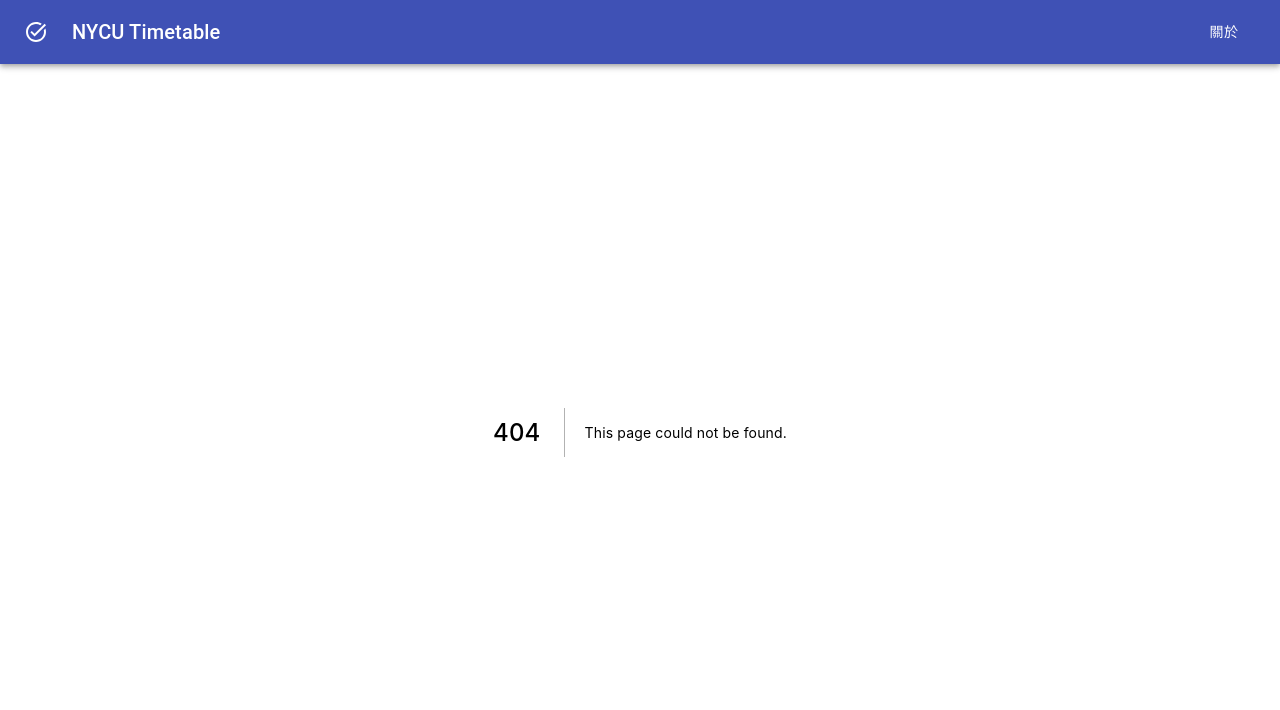
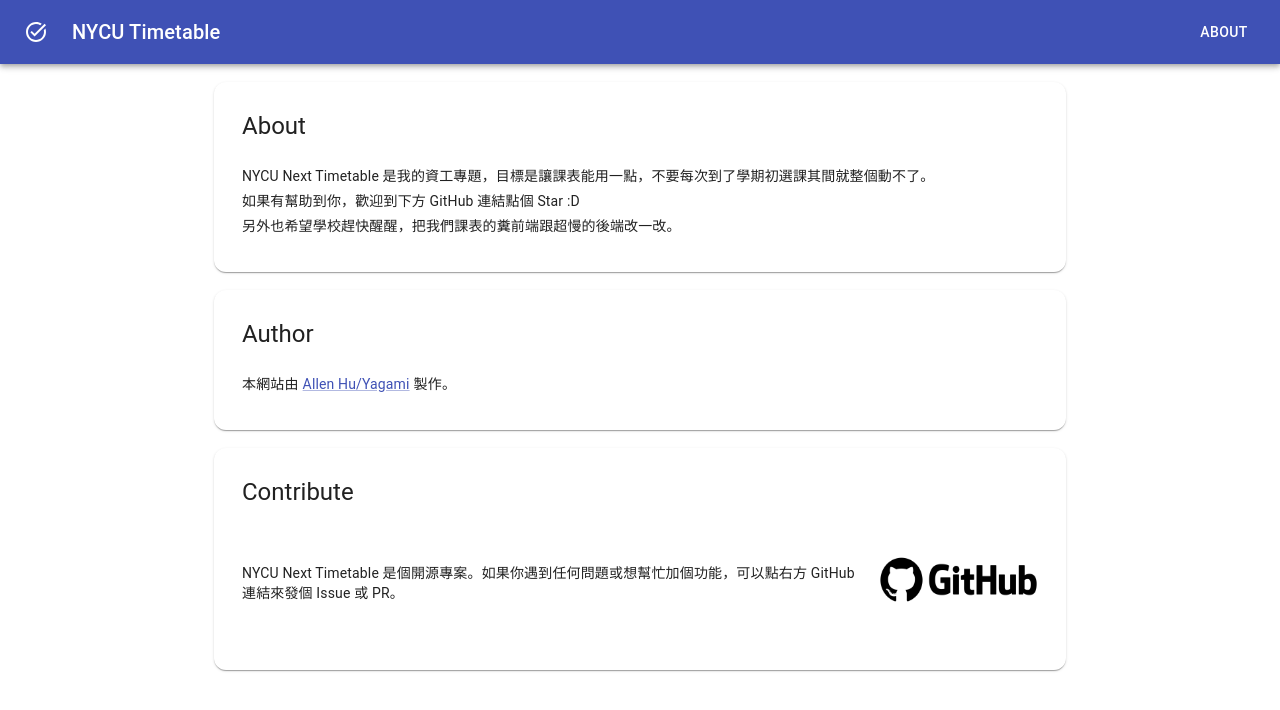
Before and after one commit to enquestor/NYCUNextTimetable, a Next.js app: page /about in a window 1280 px wide. Before the commit this address had no page. Shown: the top 710 px of the page. Built offline with nearby package versions, Linux system fonts and the light colour scheme.

Commit message:
Add about page

```diff
--- a/components/Layout.tsx
+++ b/components/Layout.tsx
@@ -13,7 +13,7 @@
 import { useMemo, useState } from "react";
 import Cookies from "js-cookie";
 import styles from "../styles/Layout.module.css";
-import { useRouter } from "next/router";
+import Router from "next/router";
 
 declare module "@mui/material/styles" {
   interface PaletteOptions {
@@ -26,7 +26,7 @@
 }
 
 const Layout = ({ children }: any) => {
-  const router = useRouter();
+  // const router = useRouter();
 
   const browserPreference = useMediaQuery("(prefers-color-scheme: dark)");
   const [theme, setTheme] = useState<"light" | "dark">(
@@ -43,14 +43,16 @@
         <CssBaseline />
         <AppBar position="sticky">
           <Toolbar>
-            <div className={styles.appname} onClick={() => router.push("/")}>
+            <div className={styles.appname} onClick={() => Router.push("/")}>
               <TaskAltIcon />
               <Typography variant="h6" noWrap sx={{ pl: 3 }}>
                 NYCU Timetable
               </Typography>
             </div>
             <Box sx={{ flexGrow: 1 }} />
-            <Button color="inherit">關於</Button>
+            <Button color="inherit" onClick={() => Router.push("/about")}>
+              About
+            </Button>
           </Toolbar>
         </AppBar>
         {children}
--- /dev/null
+++ b/pages/about.tsx
@@ -0,0 +1,104 @@
+import {
+  Box,
+  Card,
+  CardContent,
+  Container,
+  Link as MuiLink,
+  Stack,
+  Typography,
+} from "@mui/material";
+import { NextPage } from "next";
+import Head from "next/head";
+import Image from "next/image";
+import Link from "next/link";
+import github from "../public/github.png";
+
+const About: NextPage = () => {
+  return (
+    <>
+      <Head>
+        <title>About - NYCU Timetable</title>
+      </Head>
+      <Container maxWidth="md">
+        <Stack direction="column">
+          <AboutCard />
+          <AuthorCard />
+          <ContributeCard />
+        </Stack>
+      </Container>
+    </>
+  );
+};
+
+const AboutCard = () => {
+  return (
+    <Card sx={{ mt: "18px" }}>
+      <Box sx={{ p: "12px" }}>
+        <CardContent>
+          <Typography variant="h5" pb="24px">
+            About
+          </Typography>
+          <Typography variant="body2" gutterBottom>
+            NYCU Next Timetable
+            是我的資工專題，目標是讓課表能用一點，不要每次到了學期初選課其間就整個動不了。
+          </Typography>
+          <Typography variant="body2" gutterBottom>
+            如果有幫助到你，歡迎到下方 GitHub 連結點個 Star :D
+          </Typography>
+          <Typography variant="body2">
+            另外也希望學校趕快醒醒，把我們課表的糞前端跟超慢的後端改一改。
+          </Typography>
+        </CardContent>
+      </Box>
+    </Card>
+  );
+};
+
+const ContributeCard = () => {
+  return (
+    <Card sx={{ mt: "18px" }}>
+      <Box sx={{ p: "12px" }}>
+        <CardContent>
+          <Typography variant="h5" pb="24px">
+            Contribute
+          </Typography>
+          <Stack direction="row" alignItems="center">
+            <Typography variant="body2" pr="18px">
+              NYCU Next Timetable
+              是個開源專案。如果你遇到任何問題或想幫忙加個功能，可以點右方
+              GitHub 連結來發個 Issue 或 PR。
+            </Typography>
+            <Link href="https://github.com/Allen-Hu/NYCUNextTimetable">
+              <a>
+                <Image src={github} alt="github" height="120px" width="200px" />
+              </a>
+            </Link>
+          </Stack>
+        </CardContent>
+      </Box>
+    </Card>
+  );
+};
+
+const AuthorCard = () => {
+  return (
+    <Card sx={{ mt: "18px" }}>
+      <Box sx={{ p: "12px" }}>
+        <CardContent>
+          <Typography variant="h5" pb="24px">
+            Author
+          </Typography>
+          <Typography variant="body2">
+            本網站由
+            <MuiLink href="https://yagami.dev/about" pl="4px" pr="4px">
+              Allen Hu/Yagami
+            </MuiLink>
+            製作。
+          </Typography>
+        </CardContent>
+      </Box>
+    </Card>
+  );
+};
+
+export default About;
--- a/pages/index.tsx
+++ b/pages/index.tsx
@@ -98,6 +98,9 @@
         },
       });
     } else {
+      if (query.length === 0) {
+        return;
+      }
       Router.push({
         pathname: "/search",
         query: {
```
Also changed, not shown: public/github.png (added).
